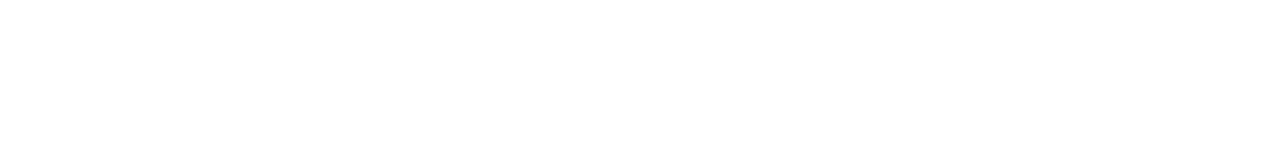
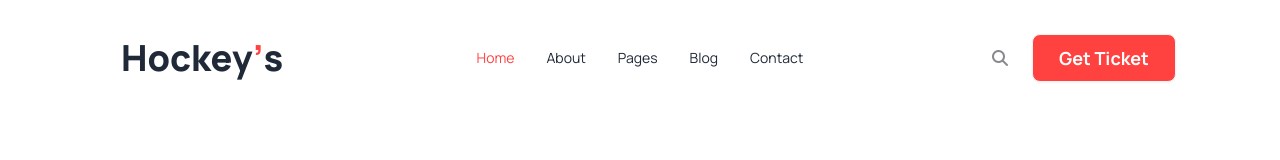
Before and after one commit to MdRakibBari/Assignment-3-repo, a plain HTML site: page index.html in a window 1280 px wide. Drawn offline with nearby package versions, Linux system fonts and the light colour scheme.

Commit message:
finally nav bar done

```diff
--- a/index.html
+++ b/index.html
@@ -12,6 +12,8 @@
     <link rel="preconnect" href="https://fonts.gstatic.com" crossorigin>
     <link href="https://fonts.googleapis.com/css2?family=Manrope:wght@300;400;500;600;700;800&display=swap"
         rel="stylesheet">
+        <!-- font awesome link  -->
+        <script src="https://kit.fontawesome.com/922c19fb8f.js" crossorigin="anonymous"></script>
     <title>Hockey's Club</title>
     <!-- tailwind custom color -->
     <script>
@@ -20,6 +22,8 @@
                 extend: {
                     colors: {
                         clifford: '#da373d',
+                        'orange-color': '#FF4240',
+                        'dark-silver-color': '#89898B',
                     }
                 }
             }
@@ -33,9 +37,42 @@
     </style>
 </head>
 
-<body>
-    <header>
-
+<body class="font-manrope">
+    <header class="container mx-auto lg:px-24 pt-6">
+        <!-- nav bar section  -->
+        <nav>
+            <div class="navbar bg-base-100">
+                <div class="navbar-start">
+                  <div class="dropdown">
+                    <div tabindex="0" role="button" class="btn btn-ghost lg:hidden">
+                      <svg xmlns="http://www.w3.org/2000/svg" class="h-5 w-5" fill="none" viewBox="0 0 24 24" stroke="currentColor"><path stroke-linecap="round" stroke-linejoin="round" stroke-width="2" d="M4 6h16M4 12h8m-8 6h16" /></svg>
+                    </div>
+                    <ul tabindex="0" class="menu menu-sm dropdown-content mt-3 z-[1] p-2 shadow bg-base-100 rounded-box w-52">
+                      <li><a class="text-orange-color">Home</a></li>
+                      <li><a>About</a></li>
+                      <li><a>Pages</a></li>
+                      <li><a>Blog</a></li>
+                      <li><a>Contact</a></li>
+                    </ul>
+                  </div>
+                  <a class="btn btn-ghost text-4xl font-extrabold gap-0">Hockey<span class="text-orange-color">’</span>s</a>
+                </div>
+                <div class="navbar-center hidden lg:flex">
+                  <ul class="menu menu-horizontal px-1">
+                    <li><a class="text-orange-color">Home</a></li>
+                    <li><a>About</a></li>
+                    <li><a>Pages</a></li>
+                    <li><a>Blog</a></li>
+                    <li><a>Contact</a></li>
+                  </ul>
+                </div>
+                <div class="navbar-end">
+                  <i class="fa-solid fa-magnifying-glass text-dark-silver-color pr-6"></i>
+                    <a class="btn w-36 px-6 bg-orange-color font-bold text-lg text-white">Get Ticket</a>
+                  </div>
+                </div>
+              </div>
+        </nav>
     </header>
     <main>
 
```
